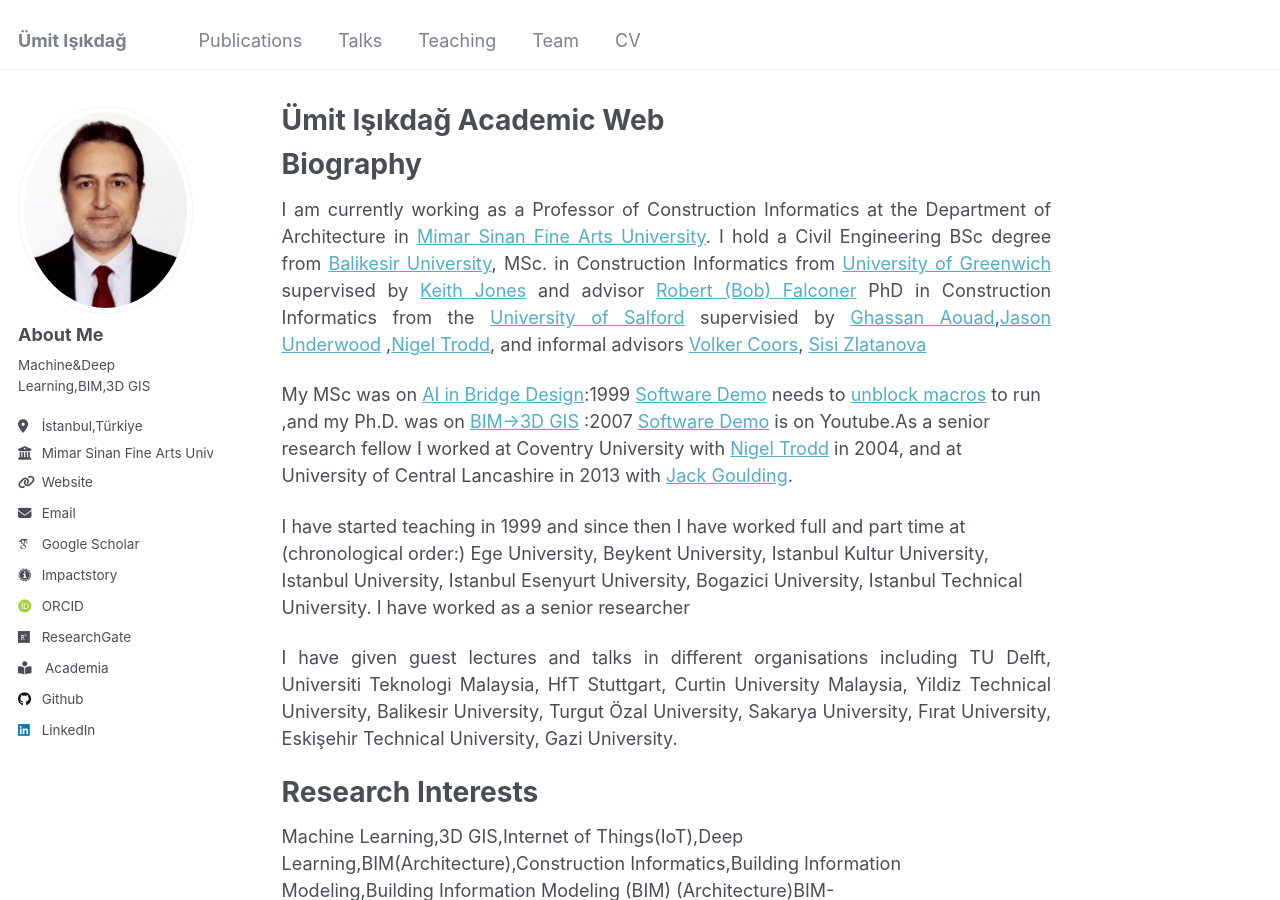
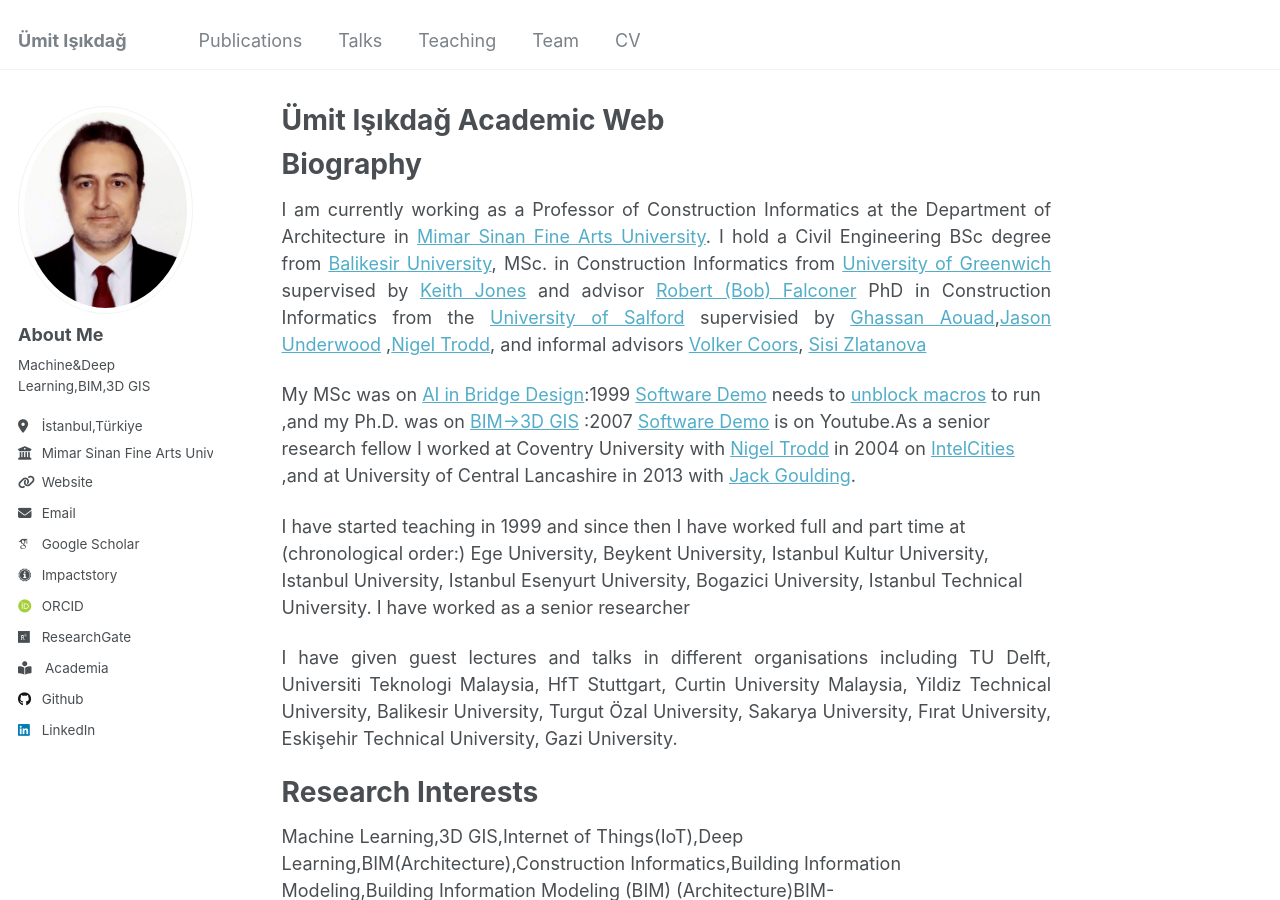
Before and after one commit to uisikdag/uisikdag.github.io, a Jekyll site: the page built from _pages/about.md, in a window 1280 px wide and 900 px high. Built offline with Jekyll 4.4.1, drawn with Linux system fonts in a browser that asks for light colours; some web fonts are replaced.

Commit message:
Update about.md

```diff
--- a/_pages/about.md
+++ b/_pages/about.md
@@ -21,8 +21,9 @@ PhD in Construction Informatics from the [University of Salford](https://hub.sal
 
 My MSc was on [AI in Bridge Design](files/msc_thesis.pdf):1999 [Software Demo](files/msc_code.xls) needs to [unblock macros](https://learn.microsoft.com/en-en/microsoft-365-apps/security/internet-macros-blocked)
 to run ,and my Ph.D. was on [BIM->3D GIS](https://salford-repository.worktribe.com/output/1434038/towards-the-implementation-of-building-information-models-in-geospatial-context)
-:2007 [Software Demo](https://www.youtube.com/playlist?list=PLjWRQUTDgLAPZ0EGWbw3UMj27GU4nMYFZ) is on Youtube.As a senior research fellow I worked at Coventry University with [Nigel Trodd](https://www.linkedin.com/in/nigeltrodd) in 2004, and
-at University of Central Lancashire in 2013 with [Jack Goulding](https://www.linkedin.com/in/jack-goulding-a0412614).
+:2007 [Software Demo](https://www.youtube.com/playlist?list=PLjWRQUTDgLAPZ0EGWbw3UMj27GU4nMYFZ) is on Youtube.As a senior research fellow I worked at
+Coventry University with [Nigel Trodd](https://www.linkedin.com/in/nigeltrodd) in 2004 on [IntelCities](https://www.itas.kit.edu/english/projects_pask04_intelcity.php)
+,and at University of Central Lancashire in 2013 with [Jack Goulding](https://www.linkedin.com/in/jack-goulding-a0412614).
 
 
 I have started teaching in 1999 and since then I have worked full and part time at (chronological order:)
```
